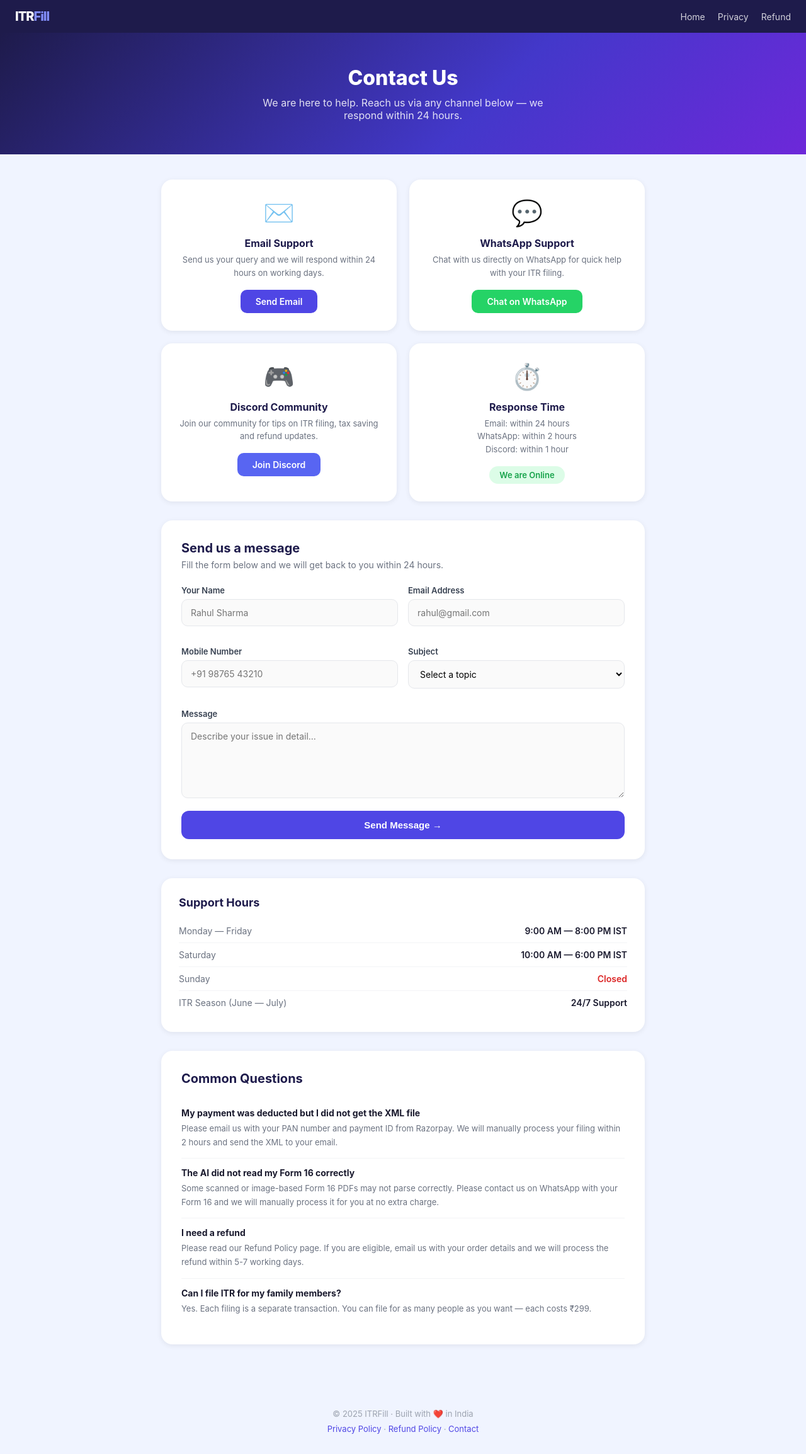
After one commit to saadh19/itrfill, a Flask app: page /contact in a window 1280 px wide. The commit adds this page. Shown: the whole page at 63% size. Run offline with Flask 3, Linux system fonts and the light colour scheme.

Commit message:
your change description

```diff
--- a/app.py
+++ b/app.py
@@ -27,6 +27,18 @@ os.makedirs('outputs', exist_ok=True)
 RAZORPAY_KEY_ID = os.getenv("RAZORPAY_KEY_ID", "")
 RAZORPAY_KEY_SECRET = os.getenv("RAZORPAY_KEY_SECRET", "")
 PRICE_PAISE = 29900  # ₹299
+
+@app.route('/contact')
+def contact():
+    return render_template('contact.html')
+
+@app.route('/privacy')
+def privacy():
+    return render_template('privacy.html')
+
+@app.route('/refund')
+def refund():
+    return render_template('refund.html')
 
 # Simple encryption for IT portal password
 def encrypt_password(password):
--- /dev/null
+++ b/templates/contact.html
@@ -0,0 +1,211 @@
+<!DOCTYPE html>
+<html lang="en">
+<head>
+  <meta charset="UTF-8">
+  <meta name="viewport" content="width=device-width, initial-scale=1.0">
+  <title>Contact Us — ITRFill</title>
+  <style>
+    *{box-sizing:border-box;margin:0;padding:0}
+    body{font-family:-apple-system,BlinkMacSystemFont,'Segoe UI',sans-serif;background:#f0f4ff;color:#1a1a2e}
+    .topbar{background:#1e1b4b;color:white;padding:14px 24px;display:flex;justify-content:space-between;align-items:center}
+    .logo{font-weight:800;font-size:20px;letter-spacing:-1px;color:white;text-decoration:none}
+    .logo span{color:#818cf8}
+    .hero{background:linear-gradient(135deg,#1e1b4b 0%,#4338ca 60%,#6d28d9 100%);color:white;padding:52px 20px;text-align:center}
+    .hero h1{font-size:32px;font-weight:800;margin-bottom:10px}
+    .hero p{font-size:16px;opacity:0.85;max-width:500px;margin:0 auto}
+    .main{max-width:800px;margin:0 auto;padding:40px 16px}
+    .grid{display:grid;grid-template-columns:1fr 1fr;gap:20px;margin-bottom:30px}
+    @media(max-width:600px){.grid{grid-template-columns:1fr}}
+    .card{background:white;border-radius:18px;padding:28px;box-shadow:0 2px 8px rgba(0,0,0,0.07);text-align:center;transition:transform 0.2s}
+    .card:hover{transform:translateY(-3px)}
+    .card .icon{font-size:40px;margin-bottom:14px}
+    .card h3{font-size:16px;font-weight:700;color:#1e1b4b;margin-bottom:6px}
+    .card p{font-size:13px;color:#6b7280;margin-bottom:16px;line-height:1.6}
+    .card a{display:inline-block;padding:10px 24px;border-radius:10px;font-size:14px;font-weight:600;text-decoration:none;transition:all 0.2s}
+    .btn-email{background:#4f46e5;color:white}
+    .btn-email:hover{background:#4338ca}
+    .btn-whatsapp{background:#25D366;color:white}
+    .btn-whatsapp:hover{background:#22bf5b}
+    .btn-discord{background:#5865F2;color:white}
+    .btn-discord:hover{background:#4752c4}
+    .contact-form{background:white;border-radius:18px;padding:32px;box-shadow:0 2px 8px rgba(0,0,0,0.07);margin-bottom:30px}
+    .contact-form h2{font-size:20px;font-weight:700;color:#1e1b4b;margin-bottom:6px}
+    .contact-form p{font-size:14px;color:#6b7280;margin-bottom:24px}
+    .form-row{display:grid;grid-template-columns:1fr 1fr;gap:16px;margin-bottom:16px}
+    @media(max-width:600px){.form-row{grid-template-columns:1fr}}
+    .form-grp{margin-bottom:16px}
+    label{font-size:13px;font-weight:600;color:#374151;display:block;margin-bottom:6px}
+    input,textarea,select{width:100%;padding:12px 14px;border:1.5px solid #e5e7eb;border-radius:10px;font-size:14px;transition:border-color 0.2s;background:#fafafa;font-family:inherit}
+    input:focus,textarea:focus,select:focus{outline:none;border-color:#4f46e5;background:white}
+    textarea{resize:vertical;min-height:120px}
+    .btn-submit{display:block;width:100%;padding:14px;background:#4f46e5;color:white;border:none;border-radius:12px;font-size:15px;font-weight:700;cursor:pointer;transition:all 0.2s}
+    .btn-submit:hover{background:#4338ca;transform:translateY(-1px)}
+    .faq{background:white;border-radius:18px;padding:32px;box-shadow:0 2px 8px rgba(0,0,0,0.07);margin-bottom:30px}
+    .faq h2{font-size:20px;font-weight:700;color:#1e1b4b;margin-bottom:20px}
+    .faq-item{border-bottom:1px solid #f3f4f6;padding:14px 0}
+    .faq-item:last-child{border-bottom:none}
+    .faq-item h4{font-size:14px;font-weight:700;color:#1a1a2e;margin-bottom:5px}
+    .faq-item p{font-size:13px;color:#6b7280;line-height:1.7}
+    .hours{background:white;border-radius:18px;padding:28px;box-shadow:0 2px 8px rgba(0,0,0,0.07);margin-bottom:30px}
+    .hours h2{font-size:18px;font-weight:700;color:#1e1b4b;margin-bottom:16px}
+    .hours-row{display:flex;justify-content:space-between;padding:10px 0;border-bottom:1px solid #f3f4f6;font-size:14px}
+    .hours-row:last-child{border-bottom:none}
+    .hours-row .day{color:#6b7280}
+    .hours-row .time{font-weight:600;color:#1a1a2e}
+    .badge-green{color:#16a34a;font-weight:700}
+    .success-msg{display:none;background:#f0fdf4;border:1.5px solid #86efac;border-radius:10px;padding:14px;font-size:14px;color:#16a34a;margin-top:12px;text-align:center}
+    footer{text-align:center;padding:32px 16px;font-size:13px;color:#9ca3af}
+    footer a{color:#4f46e5;text-decoration:none}
+    .nav-links{display:flex;gap:20px}
+    .nav-links a{color:rgba(255,255,255,0.8);text-decoration:none;font-size:14px}
+    .nav-links a:hover{color:white}
+  </style>
+</head>
+<body>
+
+<div class="topbar">
+  <a href="/" class="logo">ITR<span>Fill</span></a>
+  <div class="nav-links">
+    <a href="/">Home</a>
+    <a href="/privacy">Privacy</a>
+    <a href="/refund">Refund</a>
+  </div>
+</div>
+
+<div class="hero">
+  <h1>Contact Us</h1>
+  <p>We are here to help. Reach us via any channel below — we respond within 24 hours.</p>
+</div>
+
+<div class="main">
+
+  <!-- Contact channels -->
+  <div class="grid">
+    <div class="card">
+      <div class="icon">✉️</div>
+      <h3>Email Support</h3>
+      <p>Send us your query and we will respond within 24 hours on working days.</p>
+      <!-- REPLACE: your@email.com -->
+      <a href="mailto:your@email.com" class="btn-email">Send Email</a>
+    </div>
+    <div class="card">
+      <div class="icon">💬</div>
+      <h3>WhatsApp Support</h3>
+      <p>Chat with us directly on WhatsApp for quick help with your ITR filing.</p>
+      <!-- REPLACE: 91XXXXXXXXXX with your WhatsApp number -->
+      <a href="https://wa.me/91XXXXXXXXXX?text=Hi%2C%20I%20need%20help%20with%20ITRFill" class="btn-whatsapp">Chat on WhatsApp</a>
+    </div>
+    <div class="card">
+      <div class="icon">🎮</div>
+      <h3>Discord Community</h3>
+      <p>Join our community for tips on ITR filing, tax saving and refund updates.</p>
+      <!-- REPLACE: YOUR_DISCORD_INVITE with your Discord invite link -->
+      <a href="https://discord.gg/YOUR_DISCORD_INVITE" class="btn-discord">Join Discord</a>
+    </div>
+    <div class="card">
+      <div class="icon">⏱️</div>
+      <h3>Response Time</h3>
+      <p>Email: within 24 hours<br>WhatsApp: within 2 hours<br>Discord: within 1 hour</p>
+      <span style="display:inline-block;background:#dcfce7;color:#16a34a;padding:6px 16px;border-radius:20px;font-size:13px;font-weight:600">We are Online</span>
+    </div>
+  </div>
+
+  <!-- Contact form -->
+  <div class="contact-form">
+    <h2>Send us a message</h2>
+    <p>Fill the form below and we will get back to you within 24 hours.</p>
+    <div class="form-row">
+      <div class="form-grp">
+        <label>Your Name</label>
+        <input type="text" id="name" placeholder="Rahul Sharma">
+      </div>
+      <div class="form-grp">
+        <label>Email Address</label>
+        <input type="email" id="email" placeholder="rahul@gmail.com">
+      </div>
+    </div>
+    <div class="form-row">
+      <div class="form-grp">
+        <label>Mobile Number</label>
+        <input type="tel" id="mobile" placeholder="+91 98765 43210">
+      </div>
+      <div class="form-grp">
+        <label>Subject</label>
+        <select id="subject">
+          <option value="">Select a topic</option>
+          <option>Payment issue</option>
+          <option>XML download problem</option>
+          <option>Form 16 not reading correctly</option>
+          <option>Refund not received</option>
+          <option>Auto-filing issue</option>
+          <option>Other</option>
+        </select>
+      </div>
+    </div>
+    <div class="form-grp">
+      <label>Message</label>
+      <textarea id="message" placeholder="Describe your issue in detail..."></textarea>
+    </div>
+    <button class="btn-submit" onclick="submitForm()">Send Message →</button>
+    <div class="success-msg" id="success-msg">
+      ✅ Message sent successfully! We will get back to you within 24 hours.
+    </div>
+  </div>
+
+  <!-- Support hours -->
+  <div class="hours">
+    <h2>Support Hours</h2>
+    <div class="hours-row"><span class="day">Monday — Friday</span><span class="time badge-green">9:00 AM — 8:00 PM IST</span></div>
+    <div class="hours-row"><span class="day">Saturday</span><span class="time badge-green">10:00 AM — 6:00 PM IST</span></div>
+    <div class="hours-row"><span class="day">Sunday</span><span class="time" style="color:#dc2626">Closed</span></div>
+    <div class="hours-row"><span class="day">ITR Season (June — July)</span><span class="time badge-green">24/7 Support</span></div>
+  </div>
+
+  <!-- FAQ -->
+  <div class="faq">
+    <h2>Common Questions</h2>
+    <div class="faq-item">
+      <h4>My payment was deducted but I did not get the XML file</h4>
+      <p>Please email us with your PAN number and payment ID from Razorpay. We will manually process your filing within 2 hours and send the XML to your email.</p>
+    </div>
+    <div class="faq-item">
+      <h4>The AI did not read my Form 16 correctly</h4>
+      <p>Some scanned or image-based Form 16 PDFs may not parse correctly. Please contact us on WhatsApp with your Form 16 and we will manually process it for you at no extra charge.</p>
+    </div>
+    <div class="faq-item">
+      <h4>I need a refund</h4>
+      <p>Please read our Refund Policy page. If you are eligible, email us with your order details and we will process the refund within 5-7 working days.</p>
+    </div>
+    <div class="faq-item">
+      <h4>Can I file ITR for my family members?</h4>
+      <p>Yes. Each filing is a separate transaction. You can file for as many people as you want — each costs ₹299.</p>
+    </div>
+  </div>
+
+</div>
+
+<footer>
+  <p>© 2025 ITRFill · Built with ❤️ in India</p>
+  <p style="margin-top:8px"><a href="/privacy">Privacy Policy</a> · <a href="/refund">Refund Policy</a> · <a href="/contact">Contact</a></p>
+</footer>
+
+<script>
+function submitForm() {
+  const name = document.getElementById('name').value.trim();
+  const email = document.getElementById('email').value.trim();
+  const message = document.getElementById('message').value.trim();
+  if (!name || !email || !message) {
+    alert('Please fill in Name, Email and Message.');
+    return;
+  }
+  // REPLACE: Add your form submission logic here
+  // Options: EmailJS, Formspree, or your own backend
+  document.getElementById('success-msg').style.display = 'block';
+  document.getElementById('name').value = '';
+  document.getElementById('email').value = '';
+  document.getElementById('mobile').value = '';
+  document.getElementById('message').value = '';
+}
+</script>
+</body>
+</html>
--- a/templates/index.html
+++ b/templates/index.html
@@ -350,7 +350,7 @@
 
 <footer>
   <p>© 2025 ITRFill · Built with ❤️ in India · Powered by Gemini AI</p>
-  <p style="margin-top:8px"><a href="#">Privacy Policy</a> · <a href="#">Refund Policy</a> · <a href="#">Contact</a></p>
+  <a href="/privacy">Privacy Policy</a> · <a href="/refund">Refund Policy</a> · <a href="/contact">Contact</a>
   <p style="margin-top:8px;color:#d1d5db">ITRFill assists with ITR-1 preparation. Always review your return before filing.</p>
 </footer>
 
```
Also changed, not shown: templates/privacy.html (added, +200 -0 lines), templates/refund.html (added, +205 -0 lines).
